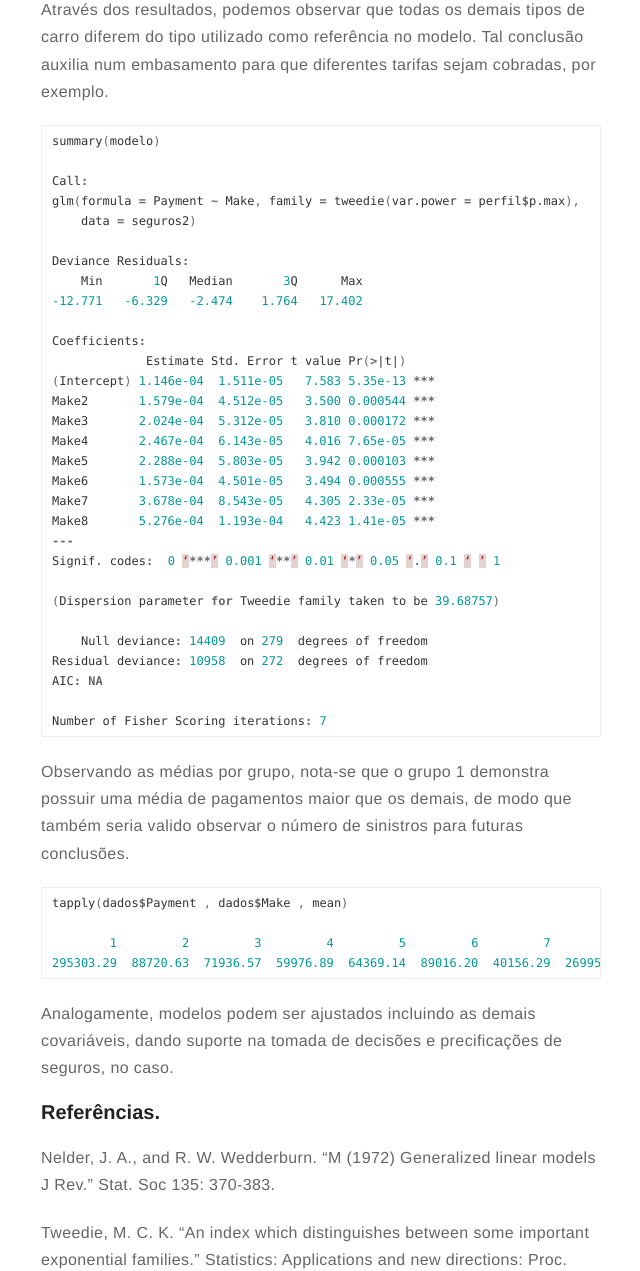
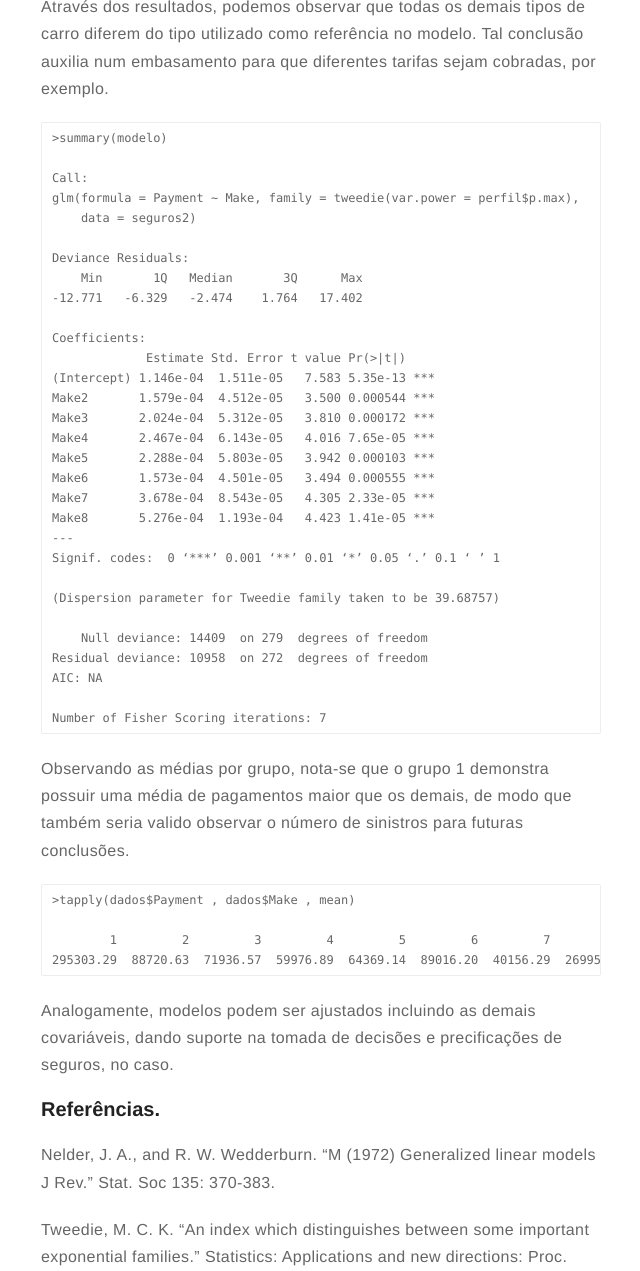
Before and after one commit to Cayan-Portela/cayan-portela.github.io, a Jekyll site: the page built from _posts/2016-02-24-Modelo-Tweedie-Poisson.md, in a window 1280 px wide and 1400 px high, scrolled down 5899 px, cut to the strip 129-1400 px from the top of the window. Shown: the whole strip, without its empty margins (319-959 px from the left). Built offline with Jekyll 4.4.1, drawn with Linux system fonts in a browser that asks for light colours; comment, search, counter and statistics services are not loaded; some of the changed text lies outside the part shown.

Commit message:
Update 2016-02-24-Modelo-Tweedie-Poisson.md

````diff
--- a/_posts/2016-02-24-Modelo-Tweedie-Poisson.md
+++ b/_posts/2016-02-24-Modelo-Tweedie-Poisson.md
@@ -10,7 +10,7 @@
 comments: true
 ---
 
-# Modelo Tweedie Poisson Compound para dados de sinistros de veículos
+# Modelo Tweedie Poisson Compound para Dados de Sinistros de Veículos
 
  Situações onde se deseja verificar/quantificar a influência de certos fatores em uma variável de interesse são comuns em problemas estatísticos.
 
@@ -20,23 +20,21 @@
 
 Dividiremos o post nas seguintes etapas: (1) explicaremos os modelos usados para cálculo do risco; (2) aplicabilidade, utilizando uma base real.
 
- ### Modelagem
+## Modelagem
 
  Para problemas com este tipo interesse (influência de fatores), uma das técnicas mais clássicas é a regressão linear, onde se pode ajustar um modelo para verificar a influência de certas covariáveis (variáveis explicativas) em uma variável de interesse. Entretanto, a regressão linear possui vários pressupostos que frequentemente não são satisfeitos, restringindo sua aplicabilidade. Alguns desses pressupostos são erros independentes e identicamente distribuídos, centrados em zero com distribuição normal, homogeneidade de variância, variáveis explicativas não correlacionadas, entre outros.
 
 
  Nelder e Wedderburn (1972) propuseram uma classe de modelos de regressão mais flexível, os modelos lineares generalizados. Esta nova classe abrange as distribuições pertencentes à família exponencial (Normal, Gamma, Poisson, Binomial, Normal-Inversa), aumentando a quantidade de problema a serem abordados.  Uma distribuição que pertença à família exponencial pode ser representada da seguinte forma:
 
-$$
-f(y_i;\theta_i,\phi) = \mbox{exp}\left\{\phi^{-1} [y_i \theta_i - b(\theta_i)] + c(y_i,\phi)\right\},
-$$
+$$f(y_i;\theta_i,\phi) = \mbox{exp}\left\{\phi^{-1} [y_i \theta_i - b(\theta_i)] + c(y_i,\phi)\right\},$$
 
-em que $$ \theta_i $$ é o parâmetro canônico; $$b(\cdot)$$ e $$c(\cdot)$$ são funções conhecidas.
+em que $$\theta_i$$ é o parâmetro canônico; $$b(\cdot)$$ e $$c(\cdot)$$ são funções conhecidas.
 Assim, denota-se $$Y_i \sim \mbox{FE}(\mu_i , \phi)$$. A média e variância de $$Y_i$$ são dadas, respectivamente, por:
 
 $$E(Y_i) = b'(\theta_i) = {\mu_i}$$
 
-$$Var(Y_i) = \phi b''(\theta_i) = \phi V(\mu_i),   $$
+$$Var(Y_i) = \phi b''(\theta_i) = \phi V(\mu_i),$$
 
 em que $$V(\mu_i)$$ é a função de variância, que depende unicamente de $$\mu_i$$.
 
@@ -58,16 +56,16 @@
 em que $$\nu$$ é uma medida finita em $$R$$.
 
 Por definição, temos que:
-- $\mu_i$ = $E(Y_i)$ = $k'(\theta_i)$
-- $Var(Y_i)$ = $\frac{1}{\lambda} Var(\mu_i)$ = $\frac{1}{\lambda}k''(\theta_i)$
+- $$\mu_i$$ = $$E(Y_i)$$ = $$k'(\theta_i)$$
+- $$Var(Y_i)$$ = $$\frac{1}{\lambda} Var(\mu_i)$$ = $$\frac{1}{\lambda}k''(\theta_i)$$
 
-Considerando a reparametrização $\sigma²$ = $\frac{1}{\lambda}$, temos que $\sigma²$ representa o parâmetro de dispersão.
+Considerando a reparametrização $$\sigma²$$ = $$\frac{1}{\lambda}$$, temos que $$\sigma²$$ representa o parâmetro de dispersão.
 
 O modelo ED, denotado por $$ED(\mu , \sigma²)$$, pode ser escrito da seguinte maneira:
 
 $$f(\textbf{y};\mu,\sigma²) = a(\textbf{y},\sigma²)    \mbox{exp}\left\{-\frac{1}{2\sigma²} d(\textbf{y};\mu)\right\},$$
 
-em que $a(\textbf{y};\sigma²) \geq 0$, $d(\textbf{y};\mu)$ representa a função deviance, $\mu$ é o parâmetro de locação e $\sigma²$ é o parâmetro de escala (dispersão).
+em que $$a(\textbf{y};\sigma²) \geq 0$$, $$d(\textbf{y};\mu)$$ representa a função deviance, $$\mu$$ é o parâmetro de locação e $$\sigma²$$ é o parâmetro de escala (dispersão).
 
 
 Percebe-se então, a similaridade entre os modelos lineares generalizados e modelos de dispersão exponencial.
@@ -76,7 +74,7 @@
 
 $$V(\mu) = \mu^p , \qquad p \notin (0,1)$$
 
-A distribuição Poisson Compound, caracteriza-se no caso $1 < p < 2$. Dentre outros casos particulares, observa-se a distribuição Poisson ($p = 1$) e a distribuição Gamma ($p = 2$).
+A distribuição Poisson Compound, caracteriza-se no caso $$1 < p < 2$$. Dentre outros casos particulares, observa-se a distribuição Poisson ($$p = 1$$) e a distribuição Gamma ($$p = 2$$).
 ### Número de Sinistros e Pagamento Total
 
 Os dados referem-se ao número de sinistros e total de pagamento (valores monetários) gerados, por grupo. Desta maneira, um grupo corresponde a uma observação no banco de dados.
@@ -89,18 +87,18 @@
 
 Segundo Withers e  Nadarajah (2011), a soma de v.a.'s com distribuição gamma (valor monetário de cada sinistro) com seu tamanho dado por v.a.'s independentes de distribuição Poisson (número de sinistros observados), resulta na distribuição Poisson-Gamma Composta (Poisson Compound). Então temos que:
 
-Seja $$T$$ o número de sinistros em determinado grupo e $$X_i$$ o valor de pagamento do i-ésimo sinistro. Definimos $Y$ como:
+Seja $$T$$ o número de sinistros em determinado grupo e $$X_i$$ o valor de pagamento do i-ésimo sinistro. Definimos $$Y$$ como
 
 $$Y = \sum_{i=1}^{T} X_i$$
 
-Dado que $T \sim Poisson(\lambda)$ e $X_i \stackrel{i.i.d.}{\sim} Gamma(\alpha, \gamma)$, temos que $Y$ possui distribuição Poisson Compound.
+Dado que $$T \sim Poisson(\lambda)$$ e $$X_i \stackrel{i.i.d.}{\sim} Gamma(\alpha, \gamma)$$, temos que $$Y$$ possui distribuição Poisson Compound..
 
 ### Aplicação
 
 Para realizar uma aplicação real dos modelos apresentados, faremos um exercício utilizando o banco de dados de sinistros de automóveis na Suécia, no ano de 1977, utilizando o ambiente R de computação estatística.
 
-A base de dados pode ser obtida no link a seguir: http://www.statsci.org/data/general/motorins.html
-A descrição das variáveis está dispnível no link, mas aqui utilizaremos apenas: Payment (Pagamento total do grupo), Zone (Zona Geográfica; 1 corresponde às maiores cidades) e Make (tipos de carros, agrupados em classes).
+A base de dados pode ser obtida no link a seguir: [StatiSci](http://www.statsci.org/data/general/motorins.html).
+A descrição das variáveis está disponível no link, mas aqui utilizaremos apenas: Payment (Pagamento total do grupo), Zone (Zona Geográfica; 1 corresponde às maiores cidades) e Make (tipos de carros, agrupados em classes).
 
 
 Inicialmente, vamos ler os dados e transformar a variável 'Make' em fator.
@@ -135,7 +133,7 @@
 >
 ```
 
-A estimação do parâmetro $p$ é dado atraves de uma log-verossimilhança perfilada. Sendo assim, para cada valor fixo de $p$, são calculados os parâmetros $\mu$ e $\phi$ e a log-verossimilhança é observada. Escolhe-se então, o valor de $p$ que  levou à maior log-verosimilhança. Desta maneira, o $p$ estimado foi de $1,73$.
+A estimação do parâmetro $$p$$ é dado atraves de uma log-verossimilhança perfilada. Sendo assim, para cada valor fixo de $$p$$, são calculados os parâmetros $$\mu$$ e $$\phi$$ e a log-verossimilhança é observada. Escolhe-se então, o valor de $$p$$ que  levou à maior log-verosimilhança. Desta maneira, o $$p$$ estimado foi de $$1,73$$.
 ```r
 perfil <- tweedie.profile( Payment ~ Make,
                            p.vec = seq(1.1,2,length = 10),
@@ -164,8 +162,8 @@
 
 Através dos resultados, podemos observar que todas os demais tipos de carro diferem do tipo utilizado como referência no modelo. Tal conclusão auxilia num embasamento para que diferentes tarifas sejam cobradas, por exemplo.
 
-```r
-summary(modelo)
+```
+>summary(modelo)
 
 Call:
 glm(formula = Payment ~ Make, family = tweedie(var.power = perfil$p.max),
@@ -199,8 +197,8 @@
 
 Observando as médias por grupo, nota-se que o grupo 1 demonstra possuir uma média de pagamentos maior que os demais, de modo que também seria valido observar o número de sinistros para futuras conclusões.
 
-```r
-tapply(dados$Payment , dados$Make , mean)
+```
+>tapply(dados$Payment , dados$Make , mean)
 
         1         2         3         4         5         6         7         8
 295303.29  88720.63  71936.57  59976.89  64369.14  89016.20  40156.29  26995.97
````
